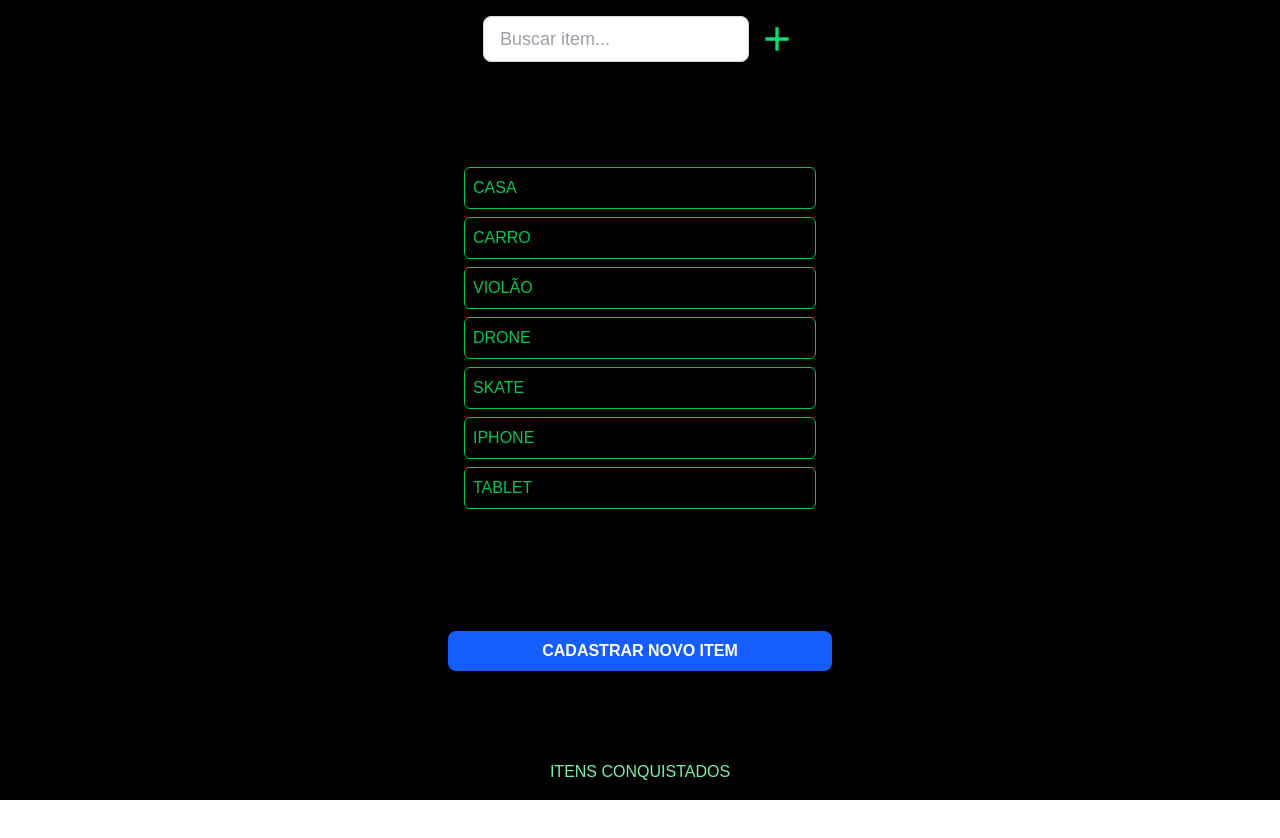
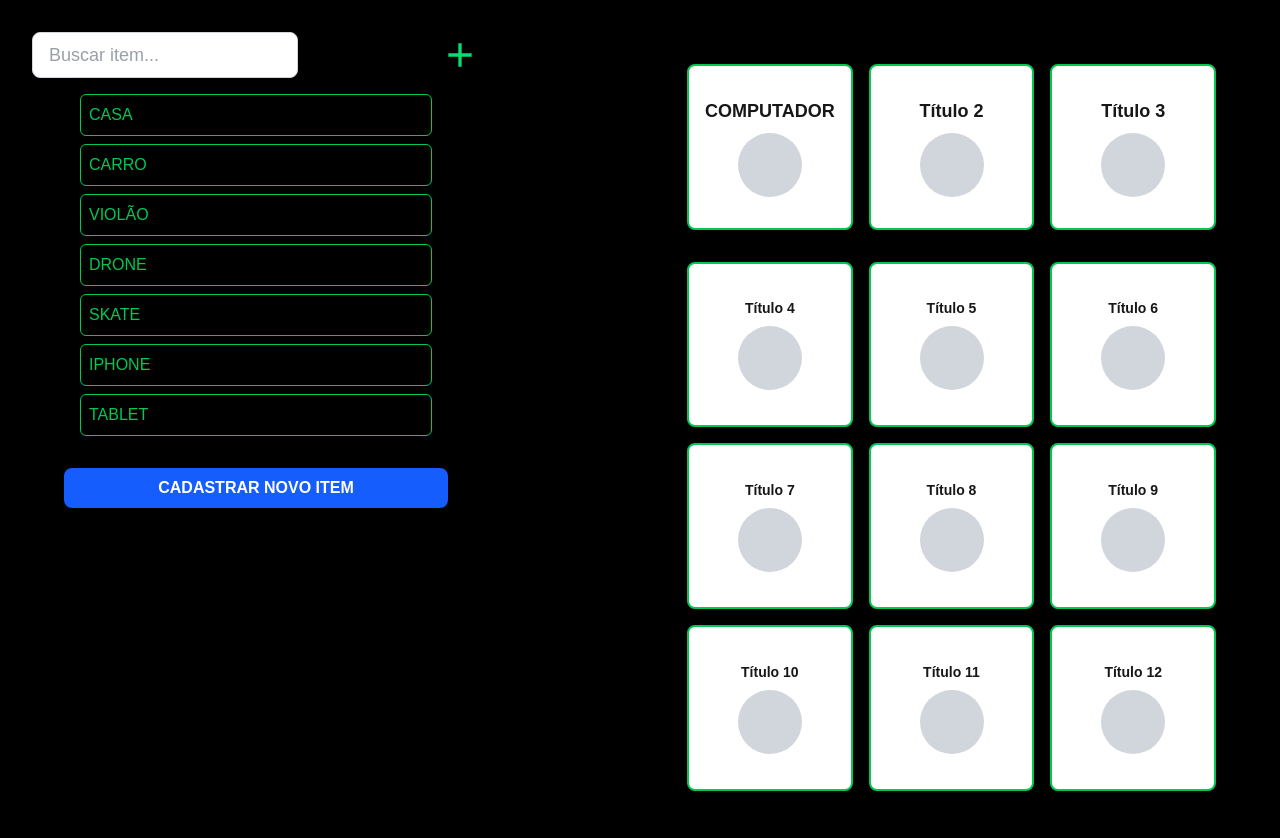
Before and after one commit to lithproroot1399/LinkMypay, a Next.js app: page / in a window 1280 px wide. Shown: the top 838 px of the page. Before the commit the page ends 800 px from the top, so only its background shows below. Built offline with nearby package versions, Linux system fonts and the light colour scheme.

Commit message:
Ordenando os components

```diff
--- a/src/app/page.tsx
+++ b/src/app/page.tsx
@@ -1,13 +1,23 @@
-import { ListItens } from "@/components/listIten";
-import { Sonhos } from "@/components/sonhos";
+// src/app/page.tsx
+import { Button } from "@/components/button";
+import { Input } from "@/components/input";
+import { List } from "@/components/list";
+import Modal from "@/components/modal";
 
 export default function Home() {
-	return (
-		<div className="flex flex-col items-center justify-between min-h-screen bg-black p-4 gap-3">
+  return (
+    // Div principal com flex-row e justify-between para alinhar os itens
+    <div className="flex flex-row justify-between items-start min-h-screen bg-black p-8">
+      {/* O componente ListItens ficará à esquerda */}
+<div className="flex flex-col items-center w-full max-w-md">
+	      <Input />
+	  <List />
+<Button />
+	</div>
+      {/* O componente Modal ficará à direita */}
 
-			<ListItens />
-    <Sonhos />
+	  <Modal />
 
-		</div>
-	);
+    </div>
+  );
 }
--- a/src/components/input.tsx
+++ b/src/components/input.tsx
@@ -1,7 +1,7 @@
 import { MdAdd } from "react-icons/md";
 export function Input() {
     return (
-        <div className="flex items-center justify-between gap-2">
+        <div className="flex w-full items-center justify-between gap-2">
             <input
             className="px-4 py-2 text-lg text-gray-700 bg-white border border-gray-300 rounded-lg shadow-sm focus:outline-none focus:ring-2 focus:ring-blue-500"
             type="text"
--- a/src/components/listIten.tsx
+++ b/src/components/listIten.tsx
@@ -1,13 +1,26 @@
+import { MdAdd } from "react-icons/md";
 import { Button } from "./button";
-import { Input } from "./input";
 import { List } from "./list";
 
 export function ListItens() {
     return (
         <>
-        <Input />
+         <div className="flex flex-row items-center  justify-between gap-2">
+                    <input
+                    className="px-4 py-2 text-lg text-gray-700 bg-white border border-gray-300 rounded-lg shadow-sm focus:outline-none focus:ring-2 focus:ring-blue-500"
+                    type="text"
+                    placeholder="Buscar item..." />
+               <MdAdd className="text-green-400" size={40} />
+                </div>
+
         <List />
-        <Button />
+        <div className="w-full max-w-sm">
+				<button
+        type="submit"
+        className="w-full px-4 py-2 font-semibold text-white bg-blue-600 rounded-lg shadow-md hover:bg-blue-700 focus:outline-none focus:ring-2 focus:ring-blue-500 focus:ring-offset-2 transition-colors duration-200">
+					CADASTRAR NOVO ITEM
+				</button>
+			</div>
         </>
     )
 }
--- /dev/null
+++ b/src/components/modal.tsx
@@ -0,0 +1,42 @@
+export default function Quadrados() {
+  return (
+    // Fundo preto na div principal
+    <div className="flex flex-col items-center p-8 bg-black min-h-screen">
+      {/* Container que não tem mais borda */}
+      <div className="w-full max-w-4xl">
+        {/*
+          Div dos 3 quadrados pequenos
+        */}
+        <div className="grid grid-cols-3 gap-4 mb-8">
+          {/* Adicionei as classes de borda aqui */}
+          <div className="bg-white p-4 rounded-lg shadow-md aspect-square flex flex-col items-center justify-center border-2 border-green-500">
+            <h3 className="font-bold text-lg mb-2">COMPUTADOR</h3>
+            <div className="w-16 h-16 bg-gray-300 rounded-full"></div>
+          </div>
+          <div className="bg-white p-4 rounded-lg shadow-md aspect-square flex flex-col items-center justify-center border-2 border-green-500">
+            <h3 className="font-bold text-lg mb-2">Título 2</h3>
+            <div className="w-16 h-16 bg-gray-300 rounded-full"></div>
+          </div>
+          <div className="bg-white p-4 rounded-lg shadow-md aspect-square flex flex-col items-center justify-center border-2 border-green-500">
+            <h3 className="font-bold text-lg mb-2">Título 3</h3>
+            <div className="w-16 h-16 bg-gray-300 rounded-full"></div>
+          </div>
+        </div>
+
+        {/* Div dos 9 quadrados */}
+        <div className="grid grid-cols-3 gap-4">
+          {[...Array(9)].map((_, index) => (
+            // Adicionei as classes de borda aqui também
+            <div
+              key={index}
+              className="bg-white p-4 rounded-lg shadow-md aspect-square flex flex-col items-center justify-center border-2 border-green-500"
+            >
+              <h3 className="font-bold text-sm mb-2">Título {index + 4}</h3>
+              <div className="w-16 h-16 bg-gray-300 rounded-full"></div>
+            </div>
+          ))}
+        </div>
+      </div>
+    </div>
+  );
+}
--- a/src/components/sonhos.tsx
+++ b/src/components/sonhos.tsx
@@ -3,6 +3,12 @@ export function Sonhos() {
         <div>
         <aside>
           <h1 className="text-xl2 text-green-300">ITENS CONQUISTADOS</h1>
+
+          <div>
+            <p>Item 1</p>
+            <p>Item 2</p>
+            <p>Item 3</p>
+          </div>
         </aside>
       </div>
     )
```
